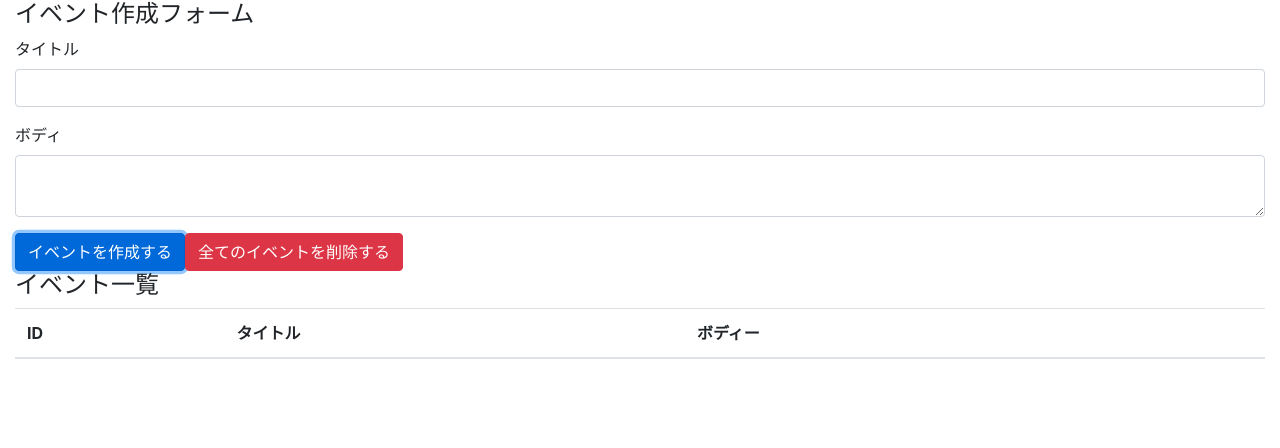
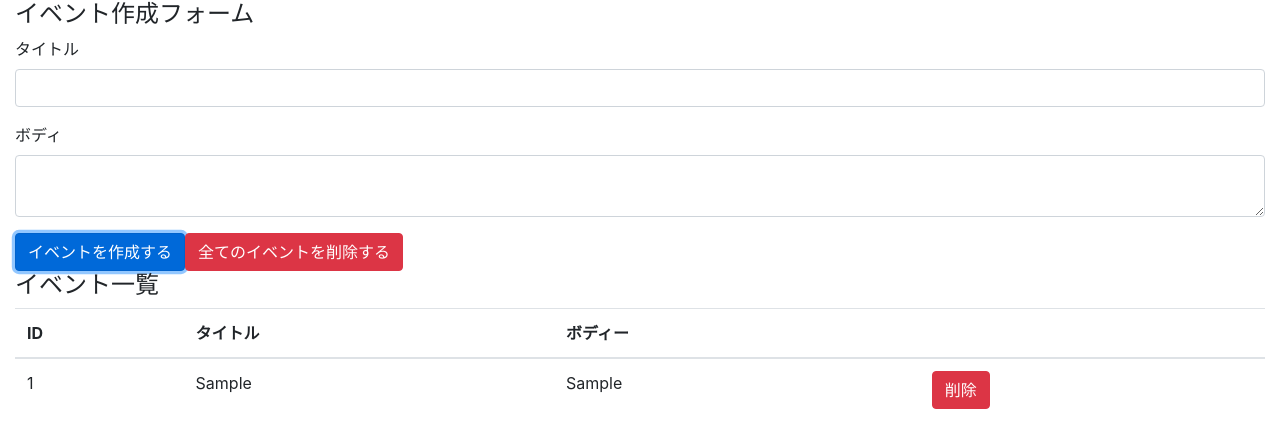
Before and after one commit to Otsdarva1/react-hooks-101, a React (Create React App) app: page / in a window 1280 px wide. Both pictures are taken after typing "Sample", "Sample" into the empty fields and a click on the button "イベントを作成する". Shown: the top 448 px of the page. Built offline with nearby package versions, Linux system fonts and the light colour scheme.

Commit message:
display events, refactor and implement remove event button

```diff
--- a/src/components/App.js
+++ b/src/components/App.js
@@ -1,6 +1,7 @@
 import React, { useReducer, useState } from 'react'
 import 'bootstrap/dist/css/bootstrap.min.css';
 import reducer from '../reducers'
+import Event from './Event'
 
 const App = () => {
   const [state, dispatch] = useReducer(reducer, [])
@@ -42,7 +43,9 @@
             <th></th>
           </tr>
         </thead>
-        <tbody></tbody>
+        <tbody>
+          { state.map((event, index) => (<Event key={index} event={event} dispatch={dispatch}/>)) }
+        </tbody>
       </table>
     </div>
   )
--- /dev/null
+++ b/src/components/Event.js
@@ -0,0 +1,17 @@
+import React from 'react'
+
+const Event = ({ dispatch, event }) => {
+    const handleClickDeleteButton = () => {
+        dispatch({ type: 'DELETE_EVENT', id: event.id })
+    }
+    return (
+        <tr>
+            <td>{event.id}</td>
+            <td>{event.title}</td>
+            <td>{event.body}</td>
+            <td><button type="button" className="btn btn-danger" onClick={handleClickDeleteButton}>削除</button></td>
+        </tr>
+    )
+}
+
+export default Event
--- a/src/reducers/index.js
+++ b/src/reducers/index.js
@@ -39,12 +39,11 @@
 const events = (state = [], action) => {
     switch(action.type) {
         case 'CREATE_EVENT':
-            const event = { title: action.title, body: action.body }
-            const length = state.length
-            let id = length === 0 ? 1 : state[length - 1].id + 1
-            return [...state, { id, ...event }]
+            let id = state.length === 0 ? 1 : state[state.length - 1].id + 1
+            const event = { id, title: action.title, body: action.body }
+            return [...state, event]
         case 'DELETE_EVENT':
-            return state
+            return state.filter(event => event.id !== action.id)
         case 'DELETE_ALL_EVENT':
             return []
         default:
```
